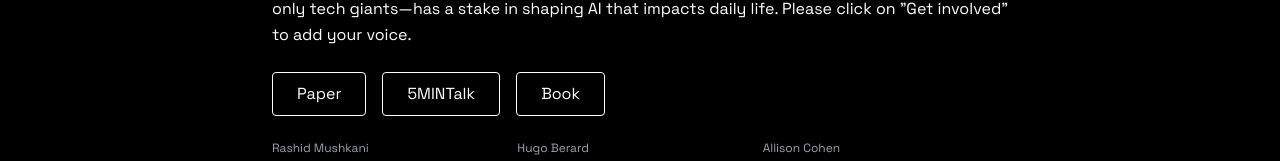
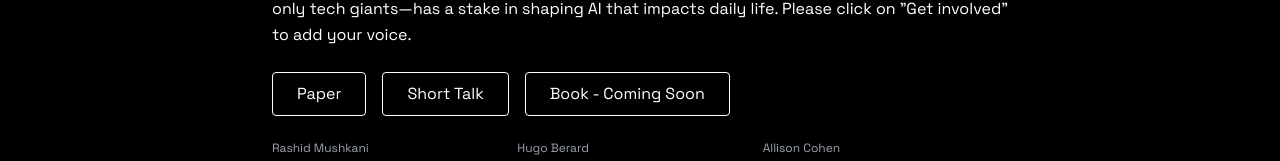
Before and after one commit to rsdmu/therighttoai, a Next.js app: page / in a window 1280 px wide. Shown: the part 2068-2229 px from the top of the page. Built offline with nearby package versions, Linux system fonts and the light colour scheme.

Commit message:
rectified

```diff
--- a/app/about/page.tsx
+++ b/app/about/page.tsx
@@ -10,7 +10,6 @@ export default function AboutPage() {
       <p>
         Since 2022, the Right to AI has grown from a three-year multidisciplinary collaboration among researchers, urban planners, community organizers, and technologists, working with more than 30 community organizations across Montréal. Now established as a non-profit organization, we explore how people can meaningfully participate in the design, deployment, and governance of AI infrastructures that increasingly influence public space, finance, healthcare, and daily life. This declaration is a starting point for workshops, academic papers, and policy conversations that invite others to shape techno-diverse futures based on pluralism, transparency, and shared stewardship of data and algorithms.
       </p>
-
       <h3 className="mt-10 font-semibold">What We Do</h3>
       <h4 className="mt-6 font-semibold">Workshops</h4>
       <p>
--- a/app/page.tsx
+++ b/app/page.tsx
@@ -32,13 +32,13 @@ export default function Home() {
             href="https://icml.cc/virtual/2025/poster/40155"
             className="inline-block rounded border border-foreground px-6 py-2 text-foreground"
           >
-            5MINTalk
+            Short Talk
           </a>
           <a
             href="/book"
             className="inline-block rounded border border-foreground px-6 py-2 text-foreground"
           >
-            Book
+            Book - Coming Soon
           </a>
         </div>
 
```
Also changed, not shown: 1 other file (tests, documents, lock files or other folders).
